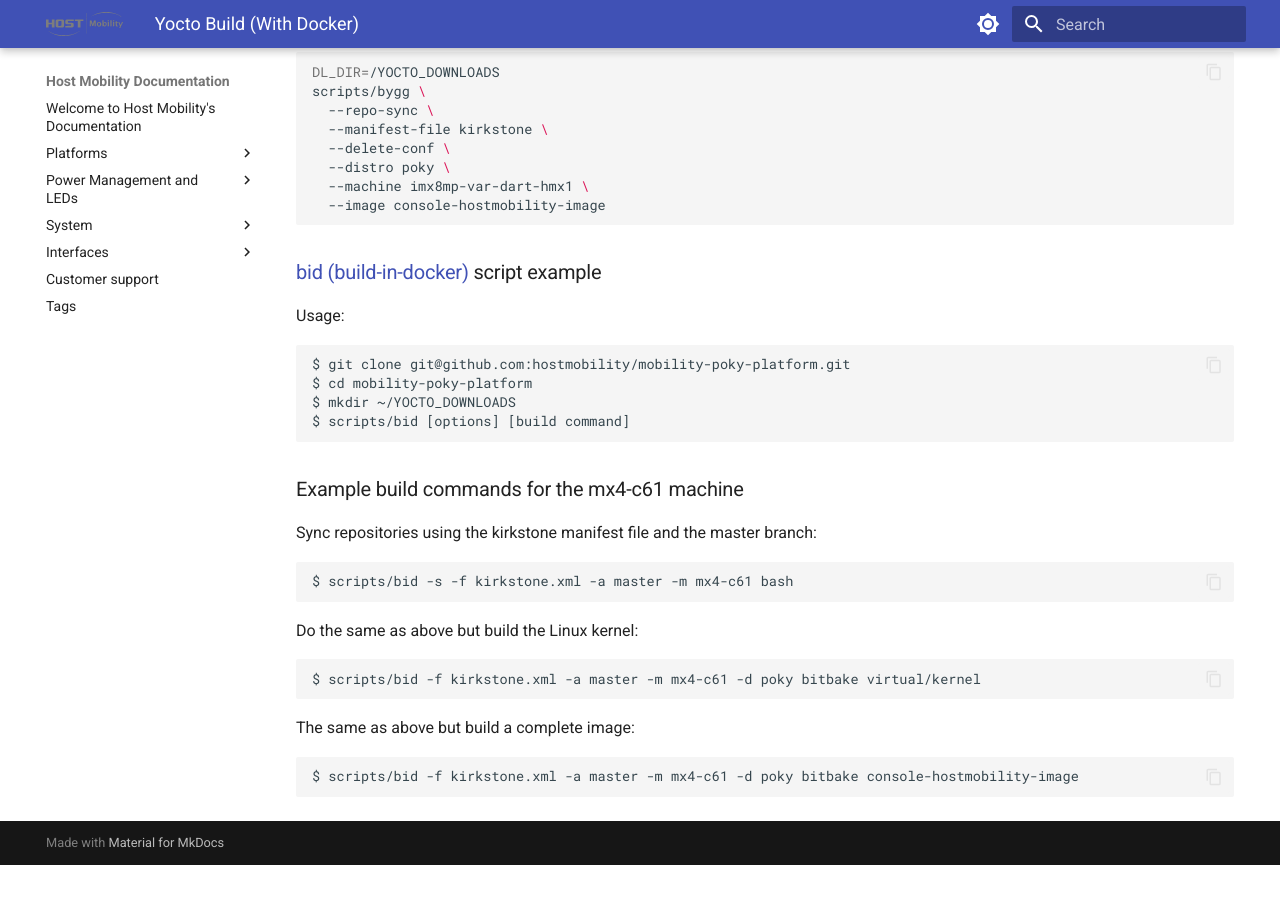
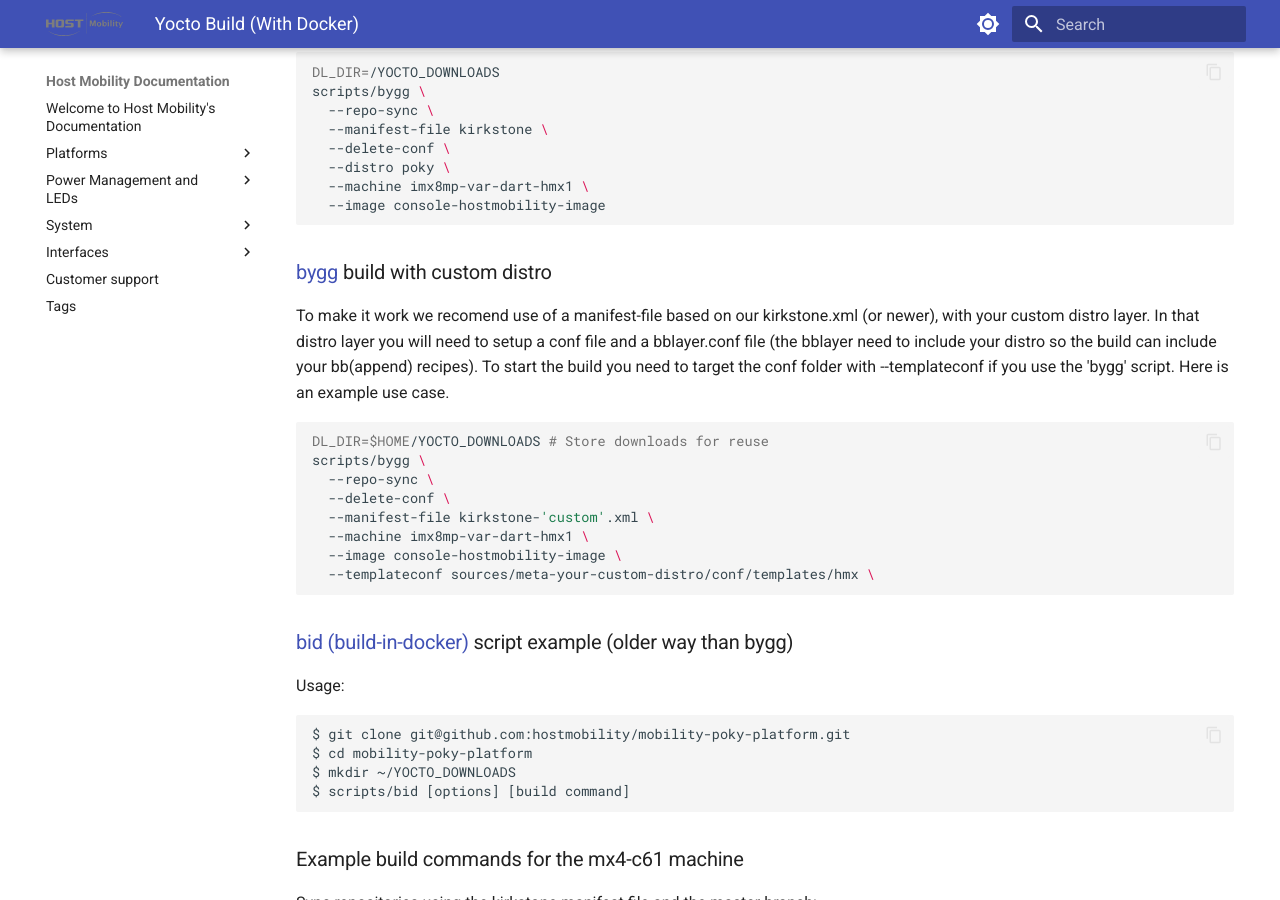
Before and after one commit to hostmobility/documentation, an MkDocs documentation site: the page built from docs/system/yocto/yocto-build-with-docker.md, in a window 1280 px wide and 900 px high, scrolled down 457 px. Built offline with MkDocs 1.6.1 and Material for MkDocs 9.7.7, drawn with Linux system fonts in a browser that asks for light colours; before the commit the page ends 1322 px from its top, so only the background shows below that.

Commit message:
yocto::bygg: add info about custom distro and help file for bygg script

````diff
--- a/docs/system/yocto/yocto-build-with-docker.md
+++ b/docs/system/yocto/yocto-build-with-docker.md
@@ -31,8 +31,22 @@
   --machine imx8mp-var-dart-hmx1 \
   --image console-hostmobility-image
 ```
+### [bygg](https://github.com/hostmobility/mobility-poky-platform/blob/master/scripts/bygg) build with custom distro
 
-### [bid (build-in-docker)](https://github.com/hostmobility/mobility-poky-platform/blob/master/scripts/bid) script example
+To make it work we recomend use of a manifest-file based on our kirkstone.xml (or newer), with your custom distro layer. In that distro layer you will need to setup a conf file and a bblayer.conf file (the bblayer need to include your distro so the build can include your bb(append) recipes). To start the build you need to target the conf folder with --templateconf if you use the 'bygg' script. Here is an example use case.
+
+```bash
+DL_DIR=$HOME/YOCTO_DOWNLOADS # Store downloads for reuse
+scripts/bygg \
+  --repo-sync \
+  --delete-conf \
+  --manifest-file kirkstone-'custom'.xml \
+  --machine imx8mp-var-dart-hmx1 \
+  --image console-hostmobility-image \
+  --templateconf sources/meta-your-custom-distro/conf/templates/hmx \
+```
+
+### [bid (build-in-docker)](https://github.com/hostmobility/mobility-poky-platform/blob/master/scripts/bid) script example (older way than bygg)
 
 Usage:
 ```
````
Also changed, not shown: docs/system/yocto/yocto.md (+2 -0 lines).
